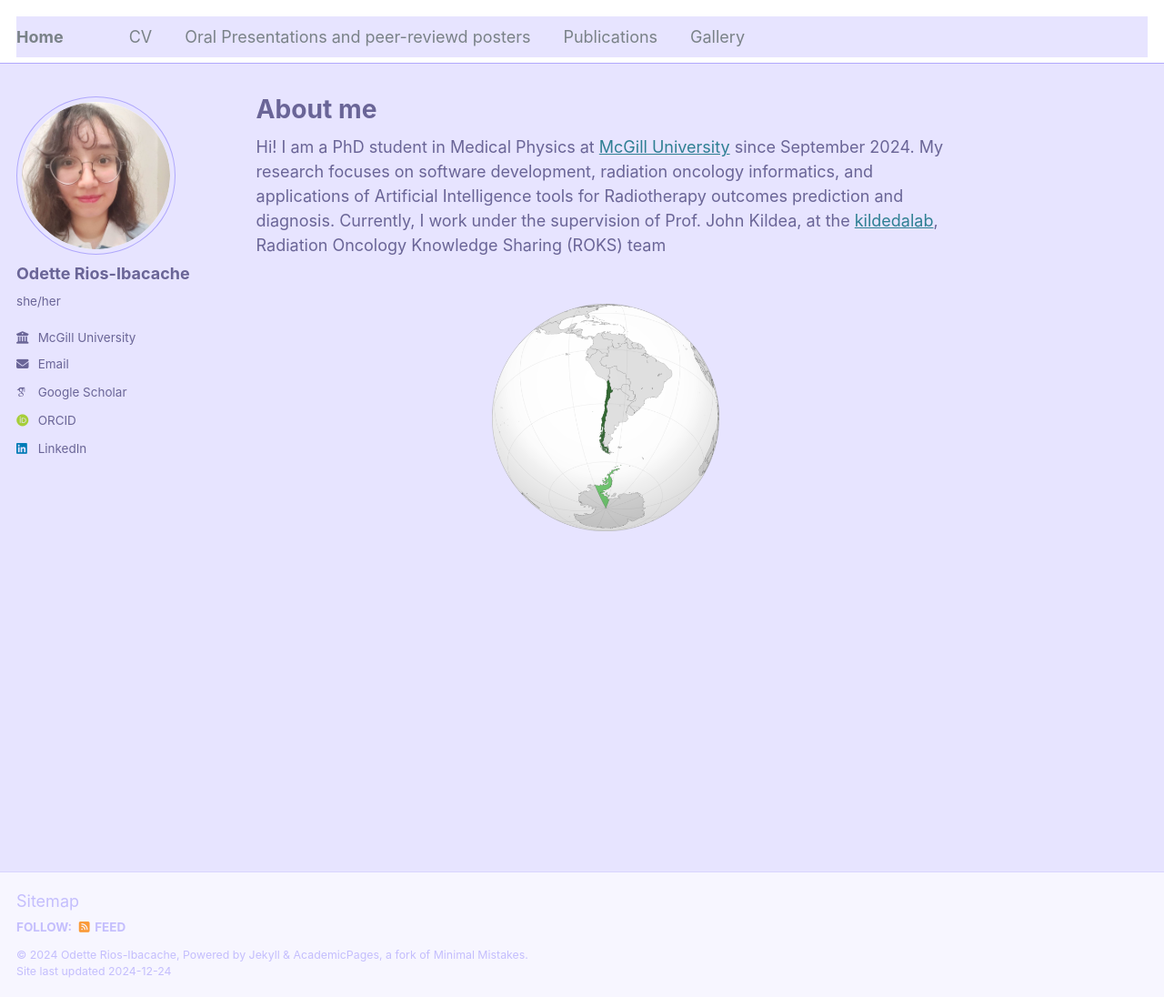
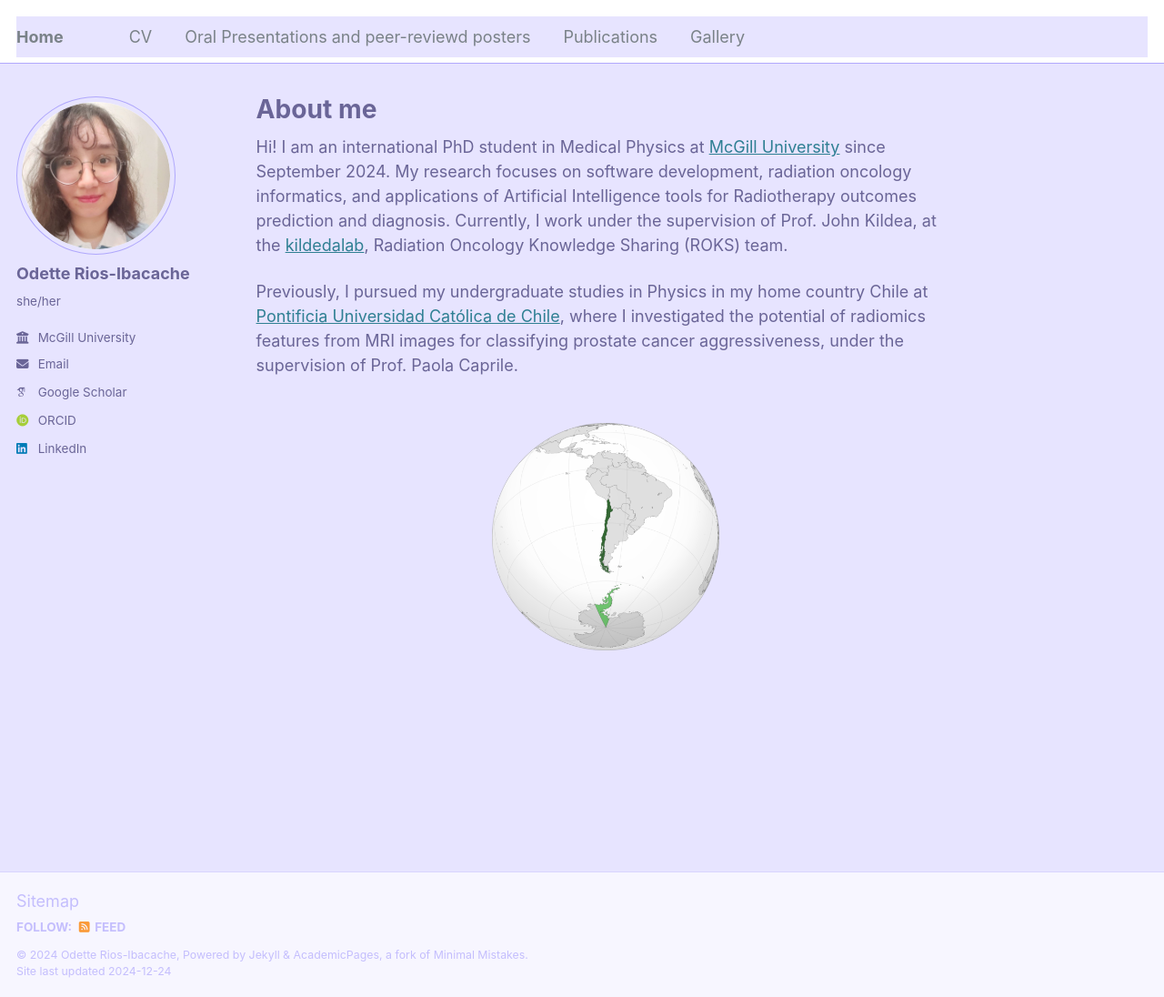
Before and after one commit to OdetteRiosI/odetteriosi.github.io, a Jekyll site: the page built from _pages/about.md, in a window 1280 px wide and 1096 px high. Shown: the whole window at 91% size. Built offline with Jekyll 4.4.1, drawn with Linux system fonts in a browser that asks for light colours; some web fonts are replaced.

Commit message:
Update about.md

```diff
--- a/_pages/about.md
+++ b/_pages/about.md
@@ -7,6 +7,8 @@ redirect_from:
   - /about.html
 ---
 
-Hi! I am a PhD student in Medical Physics at  [McGill University](https://www.mcgill.ca) since September 2024. My research focuses on software development, radiation oncology informatics, and applications of Artificial Intelligence tools for Radiotherapy outcomes prediction and diagnosis. Currently, I work under the supervision of Prof. John Kildea, at the [kildedalab](https://kildealab.com), Radiation Oncology Knowledge Sharing (ROKS) team
+Hi! I am an international PhD student in Medical Physics at [McGill University](https://www.mcgill.ca) since September 2024. My research focuses on software development, radiation oncology informatics, and applications of Artificial Intelligence tools for Radiotherapy outcomes prediction and diagnosis. Currently, I work under the supervision of Prof. John Kildea, at the [kildedalab](https://kildealab.com), Radiation Oncology Knowledge Sharing (ROKS) team.
+
+Previously, I pursued my undergraduate studies in Physics in my home country Chile at [Pontificia Universidad Católica de Chile](www.uc.cl), where I investigated the potential of radiomics features from MRI images for classifying prostate cancer aggressiveness, under the supervision of Prof. Paola Caprile.
 
 <center><br/><img src='/images/chile.png' width="250" height="250"></center>
```
